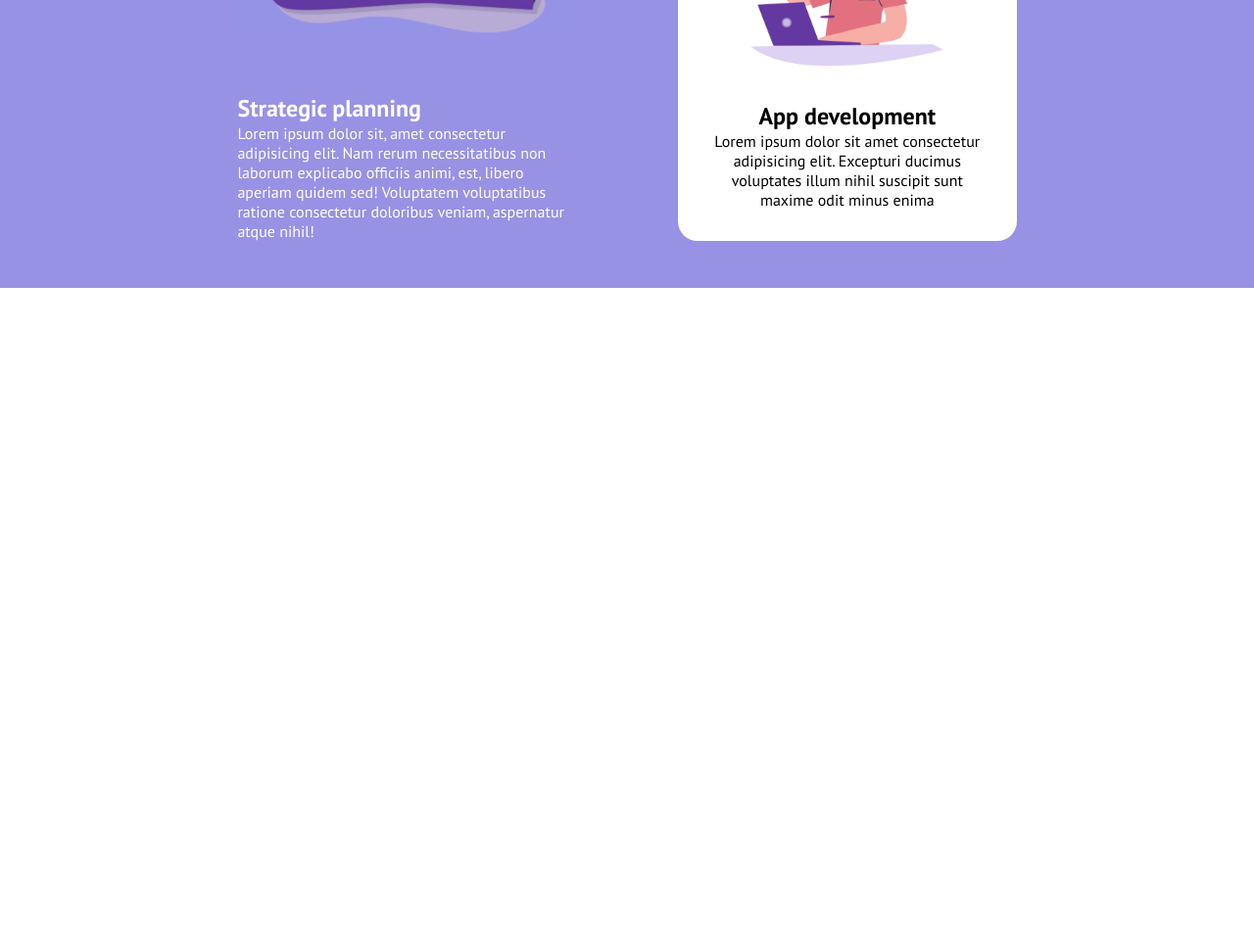
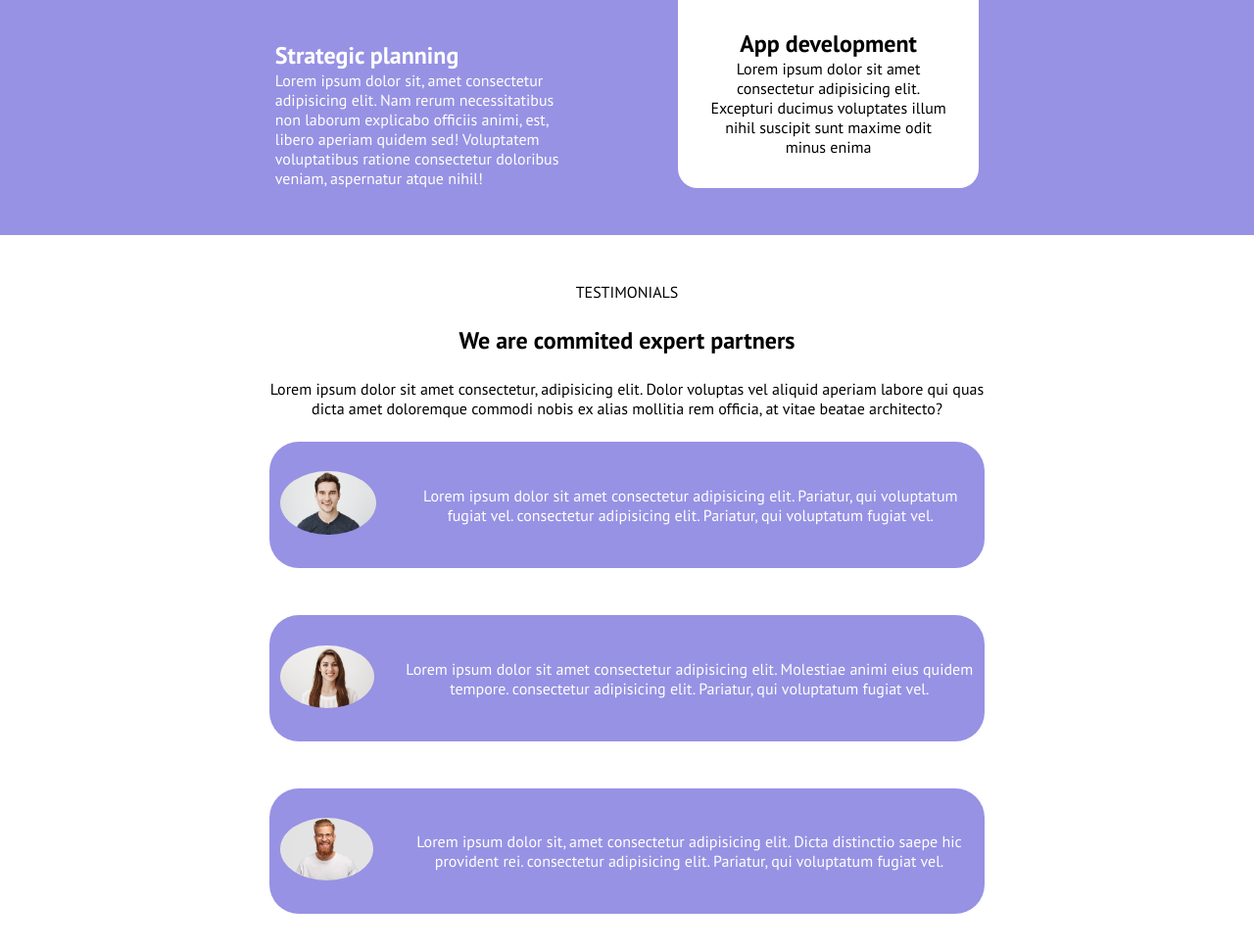
Before and after one commit to luishs0/htmlcss-responsive-layout, a plain HTML site: page index.html in a window 1280 px wide. Shown: the part 877-1848 px from the top of the page at 98% size. Before the commit the page ends 1171 px from the top, so only its background shows below. Drawn offline with Linux system fonts and the light colour scheme.

Commit message:
struttura section 3

```diff
--- a/css/style.css
+++ b/css/style.css
@@ -232,4 +232,84 @@ main {
 
 /* /section 2 */
 
+/* section 3 */
+
+.testimonials {
+    padding: 3rem 2rem;
+    text-align: center;
+}
+
+.section3-cards {
+    text-align: center;
+}
+
+.testimonials span {
+    padding-bottom: 1.5rem;
+    display: block;
+}
+
+.testimonials h2 {
+    padding-bottom: 1.5rem;
+}
+
+.testimonials p {
+    padding-bottom: 1.5rem;
+}
+
+.img-section3 {
+    width: 80%;
+    text-align: center;
+    margin: 1.2rem auto;
+}
+
+.img-section3 img {
+    border-radius: 80%;
+
+}
+
+.card1-3, .card2-3, .card3-3 {
+    margin-bottom: 3rem;
+    background-color: #9792e4;
+    color: white;
+    padding: 2rem 1.2rem;
+    border-radius: 30px;
+
+}
+
+@media screen and (min-width: 768px) {
+
+    .card1-3, .card2-3, .card3-3 {
+        display: flex;
+        justify-content: center;
+        align-items: center;
+        padding: .7rem;
+    }
+
+    .img-section3 {
+        width: 40%;
+        margin-right: 2rem;
+    }
+
+    .section-container {
+        width: 80%;
+    }
+}
+
+@media screen and (min-width: 992px) {
+    .section3-container {
+        max-width: 1200px;
+        margin: auto;
+        width: 60%;
+    }
+
+   .img-section3 {
+    width: 25%;
+   }
+
+}
+
+
+
+/* /section 3 */
+
 /* /MAIN */
--- a/index.html
+++ b/index.html
@@ -149,6 +149,60 @@
         <!-- /section2 -->
 
          <!-- section 3 -->
+         <section class="testimonials">
+
+            <div class="section3-container">
+
+                <span>TESTIMONIALS</span>
+
+                <h2>We are commited expert partners</h2>
+
+                <p>Lorem ipsum dolor sit amet consectetur, adipisicing elit. Dolor voluptas vel aliquid aperiam labore qui quas dicta amet doloremque commodi nobis ex alias mollitia rem officia, at vitae beatae architecto?</p>
+
+                <div class="section3-cards">
+
+                    <div class="card1-3">
+
+                        <div class="img-section3">
+                            <img src="img/testimonial1.jpg" alt="">
+                        </div>
+
+                        <div class="text-card1-3">
+                            Lorem ipsum dolor sit amet consectetur adipisicing elit. Pariatur, qui voluptatum fugiat vel. consectetur adipisicing elit. Pariatur, qui voluptatum fugiat vel.
+                        </div>
+
+                    </div>
+
+
+                    <div class="card2-3">
+
+                        <div class="img-section3">
+                            <img src="img/testimonial2.jpg" alt="">
+                        </div>
+
+                        <div class="text-card2-3">
+                            Lorem ipsum dolor sit amet consectetur adipisicing elit. Molestiae animi eius quidem tempore. consectetur adipisicing elit. Pariatur, qui voluptatum fugiat vel.
+                        </div>
+
+                    </div>
+
+
+                    <div class="card3-3">
+
+                        <div class="img-section3">
+                            <img src="img/testimonial3.jpg" alt="">
+                        </div>
+
+                        <div class="text-card3-3">
+                            Lorem ipsum dolor sit, amet consectetur adipisicing elit. Dicta distinctio saepe hic provident rei. consectetur adipisicing elit. Pariatur, qui voluptatum fugiat vel.
+                        </div>
+
+                    </div>
+
+                </div>
+            </div>
+
+         </section>
         <!-- /section 3 -->
 
         <!-- section 4 -->
```
